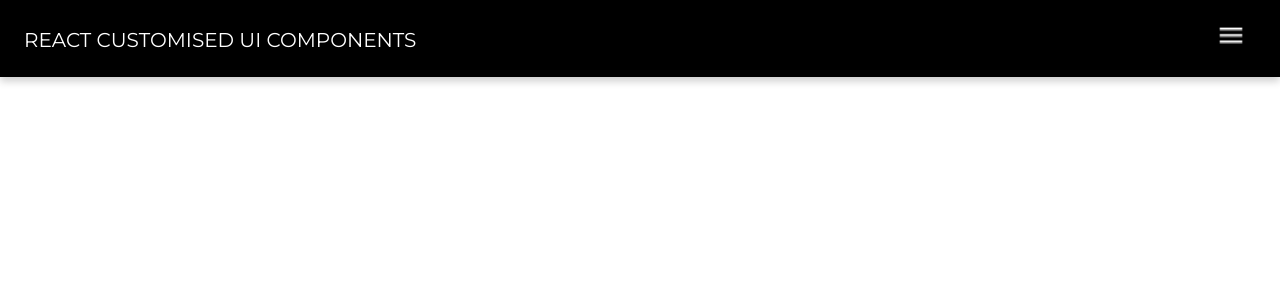
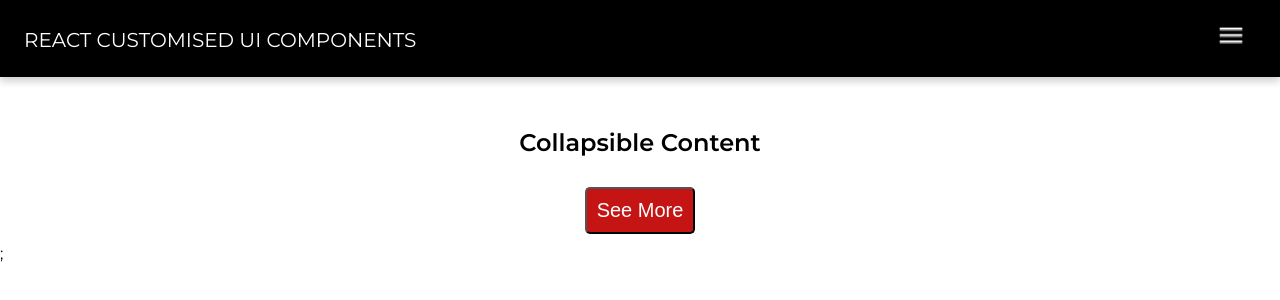
Before and after one commit to sleeplesseditor/CustomisedReactUIComponents, a React (Create React App) app: page /collapsible-content in a window 1280 px wide. Shown: the top 300 px of the page. Built offline with nearby package versions, Linux system fonts and the light colour scheme.

Commit message:
Collapsible content page added

```diff
--- a/src/App.js
+++ b/src/App.js
@@ -12,6 +12,7 @@ const InfiniteScrollPage = React.lazy(() => import('./pages/InfiniteScrollPage')
 const ProgressCirclePage = React.lazy(() => import('./pages/ProgressCirclePage'));
 const BackgroundVideoPage = React.lazy(() => import('./pages/BackgroundVideoPage'));
 const BrowserDetectionPage = React.lazy(() => import('./pages/BrowserDetectionPage'));
+const CollapsibleContentPage = React.lazy(() => import('./pages/CollapsibleContentPage'));
 
 function App() {
   return (
@@ -26,6 +27,7 @@ function App() {
           <Route exact path="/progress-circle" component={LazyLoader(ProgressCirclePage)} />
           <Route exact path="/background-video" component={LazyLoader(BackgroundVideoPage)} />
           <Route exact path="/browser-detection" component={LazyLoader(BrowserDetectionPage)} />
+          <Route exact path="/collapsible-content" component={LazyLoader(CollapsibleContentPage)} />
         </Switch>
     </Router>
   );
--- /dev/null
+++ b/src/components/CollapsibleContent/CollapsibleContent.js
@@ -0,0 +1,46 @@
+import React, { Component } from 'react';
+import './CollapsibleContent.scss';
+
+class CollapsibleContent extends Component {
+    constructor(props) {
+      super(props)
+      this.state = {
+          active: false,
+      }
+
+      this.getWrapperStyle = this.getWrapperStyle.bind(this);
+      this.toggle = this.toggle.bind(this);
+    }
+
+
+    getWrapperStyle() {
+        return this.state.active ? { height: '200px'} : { height: 0 };
+    }
+
+    toggle() {
+        const currentState = this.state.active;
+        this.setState({ active: !currentState })
+    }
+
+    render() {
+      return (
+            <div className="collapsible-container">
+                <button
+                    onClick={this.toggle}
+                    className="collapsible-container__button"
+                >
+                    {this.state.active ? 'See Less': 'See More'}
+                </button>
+                <div className="collapsible-container__wrapper" style={this.getWrapperStyle()}>
+                <div className="collapsible-container__element">Hidden Element 1</div>
+                <div className="collapsible-container__element">Hidden Element 2</div>
+                <div className="collapsible-container__element">Hidden Element 3</div>
+                <div className="collapsible-container__element">Hidden Element 4</div>
+                <div className="collapsible-container__element">Hidden Element 5</div>
+                </div>
+            </div>
+      )
+    }
+  }
+
+export default CollapsibleContent;
--- /dev/null
+++ b/src/components/CollapsibleContent/CollapsibleContent.scss
@@ -0,0 +1,34 @@
+.collapsible-container {
+    display: flex;
+    flex-direction: column;
+    align-items: center;
+
+    &__button {
+        font-size: 20px;
+        border-radius: 5px;
+        margin: 10px;
+        padding: 10px;
+        cursor: pointer;
+        background: rgb(196, 20, 20);
+        color: #fff;
+        transition: all .2s ease-in-out;
+
+        &:hover {
+            background: rgb(27, 88, 255);
+        }
+    }
+
+    &__wrapper {
+        transition: height ease 1s;
+        overflow: hidden;
+    }
+
+    &__element {
+        color: white;
+        background: #B22222;
+        padding: 5px;
+        margin: 10px;
+        border-radius: 3px;
+        height: 20px;
+    }
+}
--- a/src/components/Header/Header.js
+++ b/src/components/Header/Header.js
@@ -104,6 +104,13 @@ export default function Header() {
             >
                 Browser Detection
             </Link>
+            <Link
+                to={"/collapsible-content"}
+                style={{ textDecoration: 'none' }}
+                onClick={toggleNav}
+            >
+                Collapsible Content
+            </Link>
         </nav>
       </CSSTransition>
       <button onClick={toggleNav} className="header-button">
--- /dev/null
+++ b/src/pages/CollapsibleContentPage.js
@@ -0,0 +1,16 @@
+import React from 'react';
+import CollapsibleContent from '../components/CollapsibleContent/CollapsibleContent';
+
+function CollapsibleContentPage() {
+
+  return (
+    <React.Fragment>
+        <div className="App">
+            <h2>Collapsible Content</h2>
+            <CollapsibleContent />
+        </div>
+    </React.Fragment>
+  );
+}
+
+export default CollapsibleContentPage;
```
